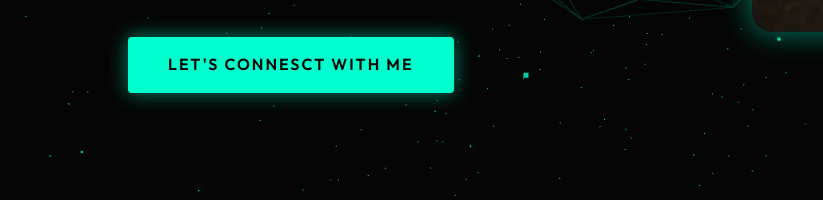
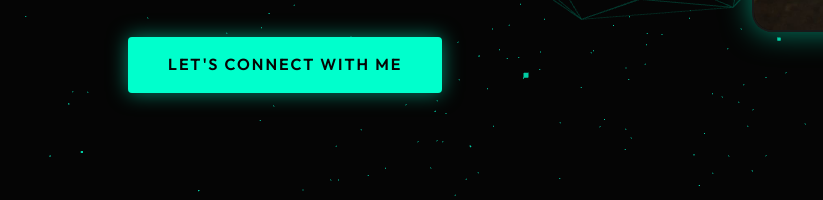
Before and after one commit to deepo1229/valanddeep-portfolio, a website: page index.html in a window 1280 px wide. Shown: the part 600-800 px from the top of the page, 0-823 px from the left. Drawn offline with nearby package versions, Linux system fonts and the light colour scheme; animation ran at ten frames a second.

Commit message:
Fix typo in call-to-action button text
Fix some mistakes in spelling

```diff
--- a/index.html
+++ b/index.html
@@ -39,7 +39,7 @@
                 <p style="font-size: 1.1rem; max-width: 600px; margin-bottom: 40px;">Aspiring Software Developer & Web
                     Enthusiast passionate about technology, problem-solving, and continuous learning. Building strong
                     foundations in programming, web development, and core computer science concepts.</p>
-                <a href="#contact" class="cta-btn">Let's Connesct with me</a>
+                <a href="#contact" class="cta-btn">Let's Connect with me</a>
             </div>
             <div class="hero-image">
                 <img src="Me.jpeg" alt="Valand Deep">
```
